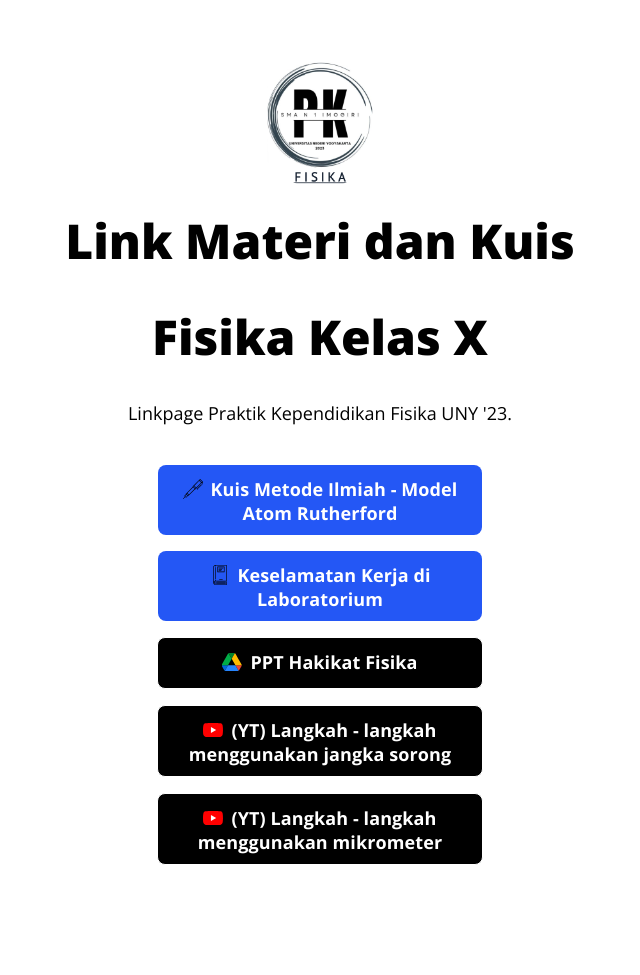
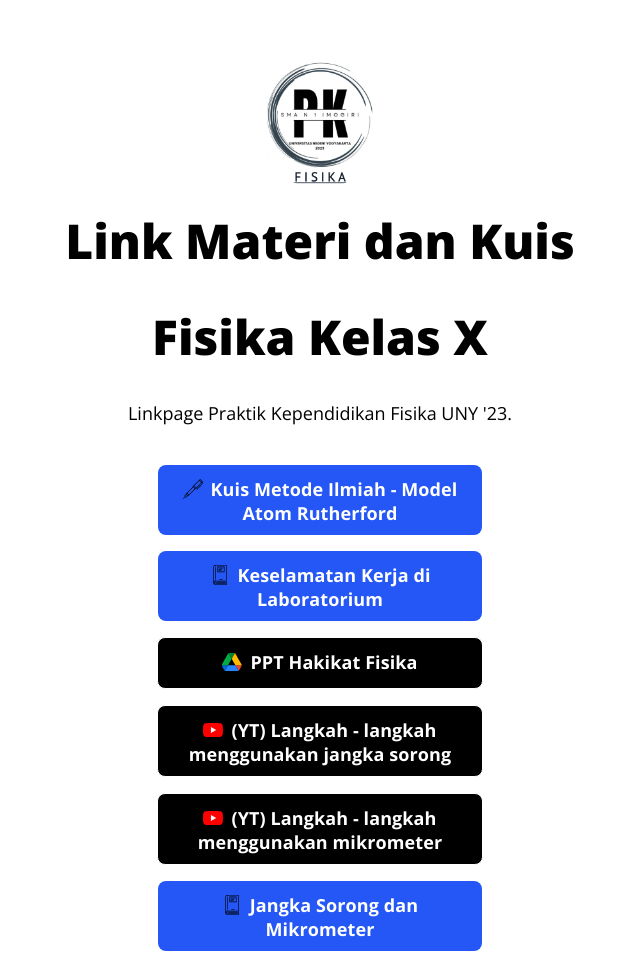
Before and after one commit to MuktiIngsun/linkpage-pkfisika, a plain HTML site: page index.html in a window 1280 px wide. Shown: the whole page, without its empty margins (320-960 px from the left). Before the commit the page ends 889 px from the top, so only its background shows below. Drawn offline with Linux system fonts and the light colour scheme.

Commit message:
Update index.html

```diff
--- a/index.html
+++ b/index.html
@@ -106,6 +106,7 @@
         <a class="button button-google-black" href="https://drive.google.com/file/d/1uLENL3soJekoeAwb3aUxCPjjbSM2NUme/view?usp=sharing" target="_blank" rel="noopener" role="button"><img class="icon" src="images/icons/google-drive.svg" alt="">PPT Hakikat Fisika</a><br>
         <a class="button button-yt" href="https://www.youtube.com/watch?v=v2UbClvRKEw" target="_blank" rel="noopener" role="button"><img class="icon" src="images/icons/youtube.svg" alt="">(YT) Langkah - langkah menggunakan jangka sorong</a><br>
         <a class="button button-yt" href="https://www.youtube.com/watch?v=sW0uyBEXe6I" target="_blank" rel="noopener" role="button"><img class="icon" src="images/icons/youtube.svg" alt="">(YT) Langkah - langkah menggunakan mikrometer</a><br>
+        <a class="button button-default" href="alat-ukur-panjang.html" target="_blank" rel="noopener" role="button"><img class="icon" src="images/icons/book-svgrepo-com.svg" alt="">Jangka Sorong dan Mikrometer</a><br>
       </div>
     </div>
   </div>
```
